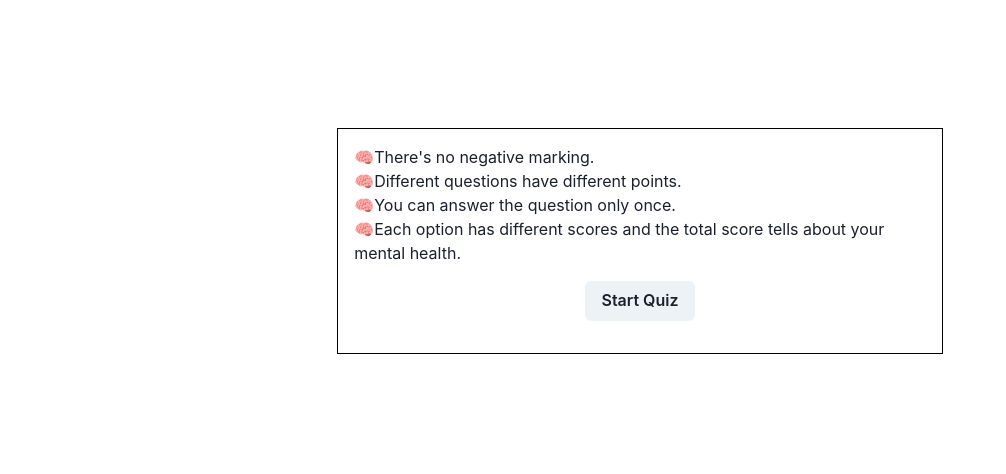
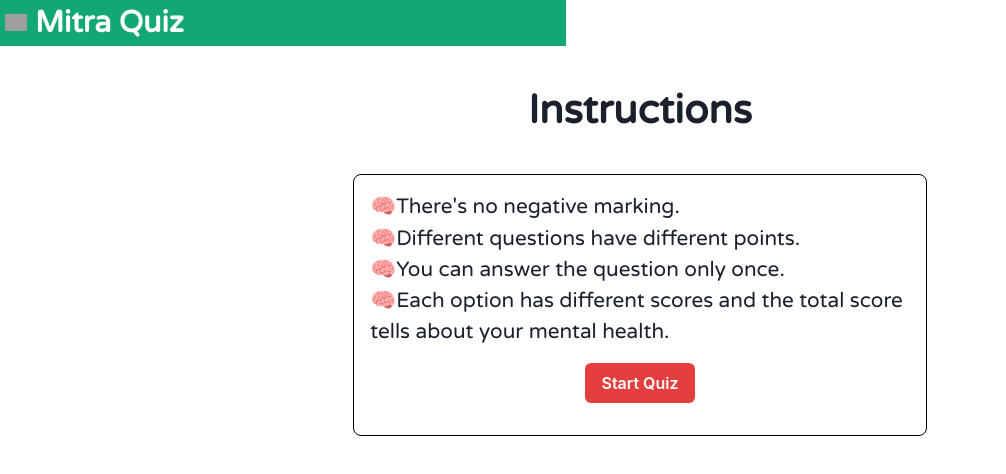
Before and after one commit to MinakshiMittal/mitra-quiz, a React (Create React App) app: page /quiz/1/introduction in a window 1280 px wide. Shown: the top 474 px of the page, without its empty margins (0-1006 px from the left). Built offline with nearby package versions, Linux system fonts and the light colour scheme; no server answers; grey boxes are pictures that could not be loaded.

Commit message:
style: instructions page, main nav to all pages

```diff
--- a/src/Components/MainNav.css
+++ b/src/Components/MainNav.css
@@ -16,6 +16,19 @@
   width: 4%;
 }
 
+.instructions-heading {
+  padding-top: 5rem;
+  font-size: 2.5rem;
+  font-weight: 700;
+  font-family: "Varela Round";
+}
+
+.instructions {
+  font-family: "Varela Round";
+  font-size: 1.8rem;
+  font-weight: 500;
+}
+
 @media (max-width: 600px) {
   .hero-image {
     width: 9%;
--- a/src/Components/MainNav.tsx
+++ b/src/Components/MainNav.tsx
@@ -1,8 +1,10 @@
 import { Flex, Spacer, Heading, Image } from "@chakra-ui/react";
+import { useNavigate } from "react-router";
 import "./MainNav.css";
 import "../global.d.ts";
 
 export const MainNav = () => {
+  const navigate = useNavigate();
   return (
     <>
       <Flex className="main-nav" zIndex="1">
@@ -10,8 +12,16 @@ export const MainNav = () => {
           src="https://cdn.pixabay.com/photo/2018/04/03/00/48/fingers-3285615_1280.png"
           alt="logo"
           className="hero-image"
+          onClick={() => navigate("/")}
+          cursor="pointer"
         />
-        <Heading size="lg" className="hero-name" fontFamily="Varela Round">
+        <Heading
+          size="lg"
+          className="hero-name"
+          fontFamily="Varela Round"
+          onClick={() => navigate("/")}
+          cursor="pointer"
+        >
           Mitra Quiz
         </Heading>
         <Spacer />
--- a/src/Pages/DisplayQuestion.tsx
+++ b/src/Pages/DisplayQuestion.tsx
@@ -1,6 +1,6 @@
 import { useParams } from "react-router-dom";
 import { QuizQuestion, Quiz } from "../quiz-data.types";
-import { QuestionCard } from "../Components";
+import { MainNav, QuestionCard } from "../Components";
 import { useQuiz } from "../Context/QuizProvider/QuizProvider";
 import { useEffect } from "react";
 import { Text } from "@chakra-ui/react";
@@ -32,14 +32,13 @@ export const DisplayQuestion = () => {
 
   return (
     <>
-      {/* <div>Timer</div> */}
+      <MainNav />
       <Text
         fontSize="1.3rem"
         fontWeight="bolder"
         color="red"
         whiteSpace="normal"
         fontFamily="Varela Round"
-        marginTop="2rem"
       >
         Total Score: {totalScore}{" "}
       </Text>
--- a/src/Pages/QuizDetails.tsx
+++ b/src/Pages/QuizDetails.tsx
@@ -1,6 +1,5 @@
 import { QuizIntroduction } from "./QuizIntroduction";
 import { useParams } from "react-router-dom";
-// import { mentalHealthQuizzes } from "../quiz-data";
 import { Quiz } from "../quiz-data.types";
 import { useQuiz } from "../Context/QuizProvider/QuizProvider";
 
--- a/src/Pages/QuizIntroduction.tsx
+++ b/src/Pages/QuizIntroduction.tsx
@@ -1,6 +1,13 @@
-import { Button, Container, Text, Center } from "@chakra-ui/react";
+import {
+  Button,
+  Container,
+  Text,
+  Center,
+  useMediaQuery,
+} from "@chakra-ui/react";
 import { useNavigate } from "react-router-dom";
 import { Quiz } from "../quiz-data.types";
+import { MainNav } from "../Components";
 
 type QuizIntroductionProps = {
   quizCategory: Quiz | undefined;
@@ -8,51 +15,59 @@ type QuizIntroductionProps = {
 
 export const QuizIntroduction = ({ quizCategory }: QuizIntroductionProps) => {
   const navigate = useNavigate();
+  const [isLargerThan600] = useMediaQuery("(min-width:600px)");
+
   return (
     <>
+      <MainNav />
+      <h1 className="instructions-heading">Instructions</h1>
+      <Container>
         <Container
           style={{
             border: "1px solid black",
-          margin: "auto",
+            borderRadius: "0.5rem",
+            margin: isLargerThan600 ? "auto" : "",
             textAlign: "left",
-          marginTop: "10%",
+            marginTop: isLargerThan600 ? "6%" : "12%",
             padding: "1rem",
           }}
         >
-        <Text fontSize="md">
+          <Text className="instructions" fontSize="1.3rem" fontWeight="500">
             <span role="img" aria-label="emojis">
               🧠
             </span>
             There's no negative marking.
           </Text>
-        <Text fontSize="md">
+          <Text className="instructions" fontSize="1.3rem" fontWeight="500">
             <span role="img" aria-label="emojis">
               🧠
             </span>
             Different questions have different points.
           </Text>
-        <Text fontSize="md">
+          <Text className="instructions" fontSize="1.3rem" fontWeight="500">
             <span role="img" aria-label="emojis">
               🧠
             </span>
             You can answer the question only once.
           </Text>
-        <Text fontSize="md">
+          <Text className="instructions" fontSize="1.3rem" fontWeight="500">
             <span role="img" aria-label="emojis">
               🧠
             </span>
-          Each option has different scores and the total score tells about your
-          mental health.
+            Each option has different scores and the total score tells about
+            your mental health.
           </Text>
           <Center>
             <Button
               margin="1rem"
+              colorScheme="red"
               onClick={() => navigate(`/quiz/${quizCategory?._id}`)}
             >
               Start Quiz
             </Button>
           </Center>
         </Container>
+      </Container>
     </>
   );
 };
```
Lines whose indentation alone changed are shown as unchanged.
